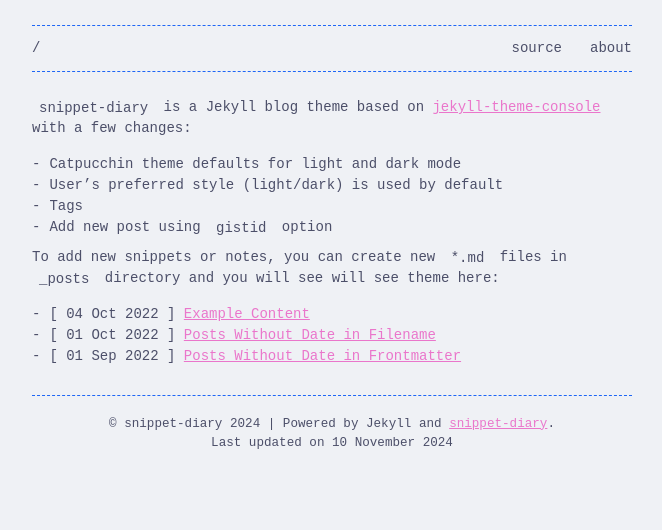
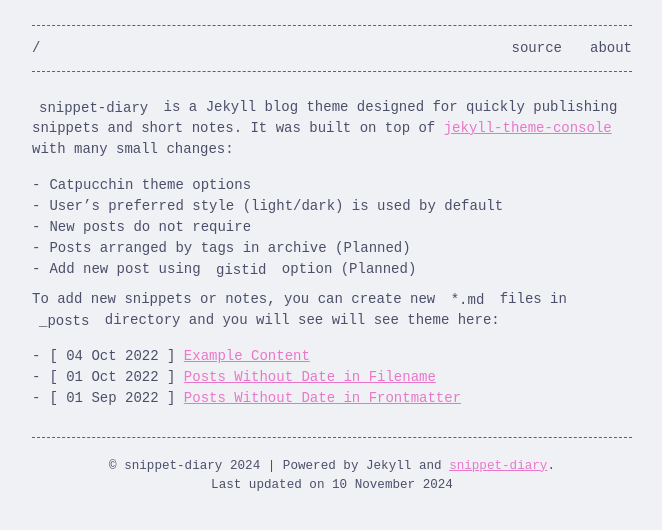
Before and after one commit to emrecanaltinsoy/emrecanaltinsoy.github.io, a Jekyll site: the page built from index.md, in a window 1280 px wide. Shown: the top 530 px of the page, without its empty margins (308-970 px from the left). Built offline with Jekyll 4.4.1, drawn with Linux system fonts in a browser that asks for light colours.

Commit message:
updated home and README

```diff
--- a/index.md
+++ b/index.md
@@ -4,11 +4,12 @@
 permalink: /
 ---
 
-`snippet-diary` is a Jekyll blog theme based on [jekyll-theme-console](https://github.com/b2a3e8/jekyll-theme-console) with a few changes:
+`snippet-diary` is a Jekyll blog theme designed for quickly publishing snippets and short notes. It was built on top of [jekyll-theme-console](https://github.com/b2a3e8/jekyll-theme-console) with many small changes:
 
-- Catpucchin theme defaults for light and dark mode
+- Catpucchin theme options
 - User's preferred style (light/dark) is used by default
-- Tags
-- Add new post using `gistid` option
+- New posts do not require
+- Posts arranged by tags in archive (Planned)
+- Add new post using `gistid` option (Planned)
 
 To add new snippets or notes, you can create new `*.md` files in `_posts` directory and you will see will see theme here:
```
Also changed, not shown: README.md.
